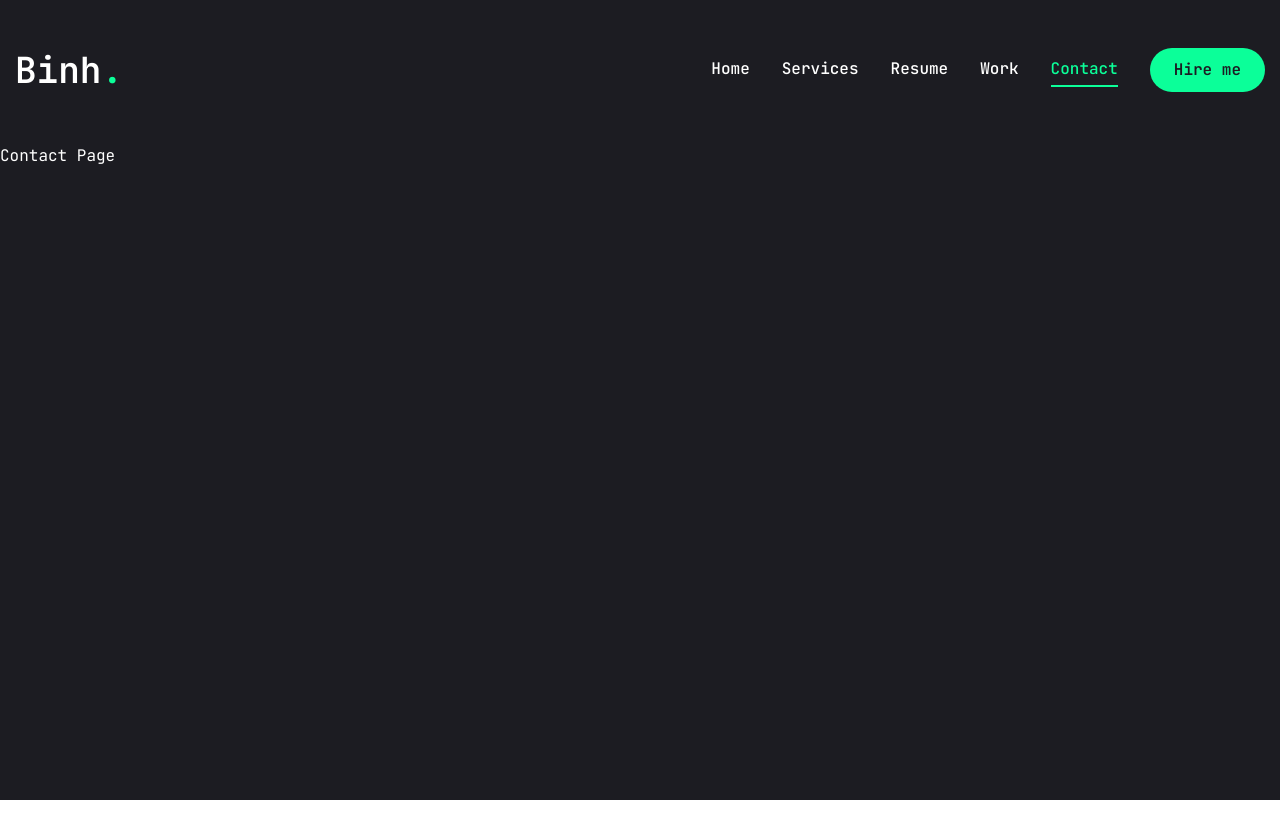
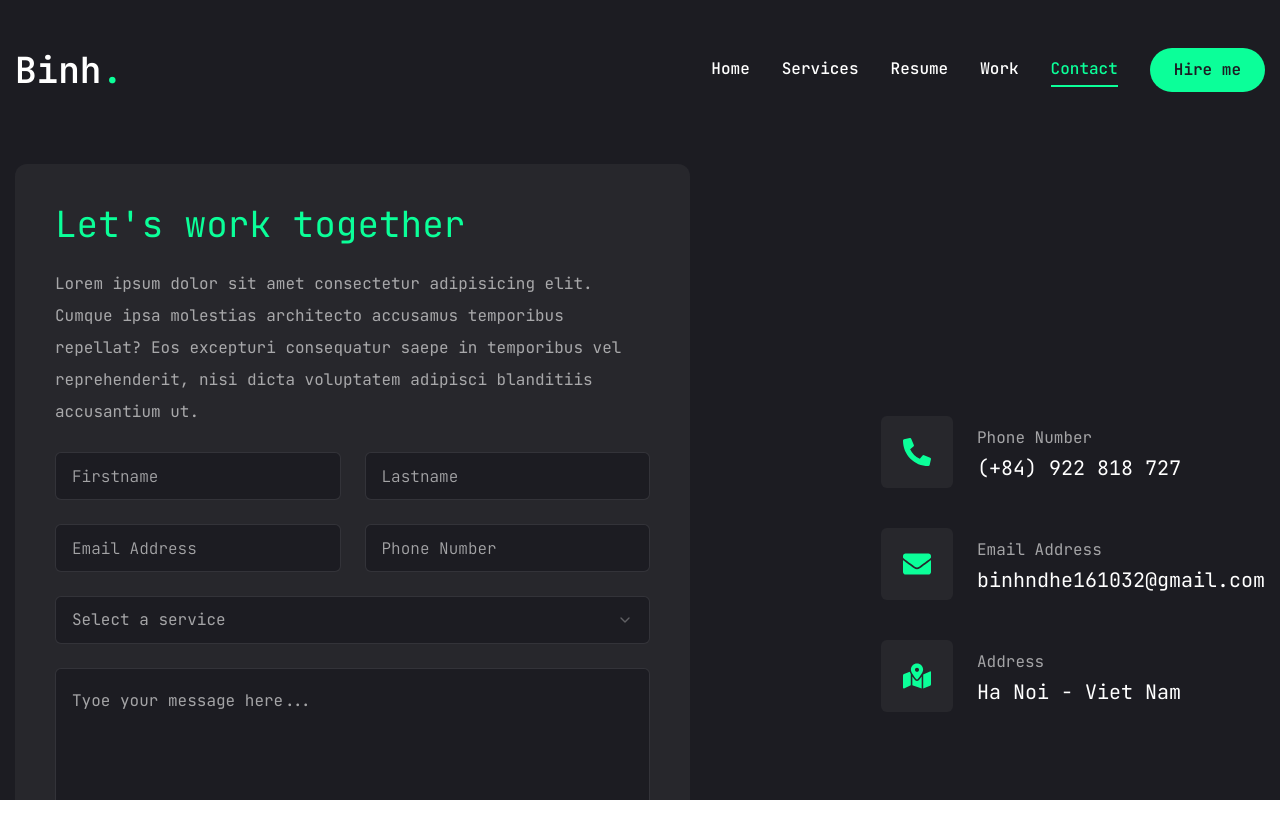
Before and after one commit to Binhchuoizzz/binh, a Next.js app: page /contact in a window 1280 px wide. Shown: the top 838 px of the page. Before the commit the page ends 800 px from the top, so only its background shows below. Built offline with nearby package versions, Linux system fonts and the light colour scheme.

Commit message:
Xong khung Sườn

```diff
--- a/app/contact/page.jsx
+++ b/app/contact/page.jsx
@@ -1,7 +1,119 @@
-const  Contact= () => {
+"use client";
+
+import { Button } from "@/components/ui/button";
+import { Input } from "@/components/ui/input";
+import { Textarea } from "@/components/ui/textarea";
+
+import { Select, SelectContent, SelectGroup, SelectItem, SelectLabel, SelectTrigger, SelectValue } from "@/components/ui/select";
+
+import { FaPhoneAlt, FaEnvelope, FaMapMarkedAlt } from "react-icons/fa";
+
+
+const info = [
+  {
+    icon: <FaPhoneAlt />,
+    title: "Phone Number",
+    description: "(+84) 922 818 727",
+  },
+  {
+    icon: <FaEnvelope />,
+    title: "Email Address",
+    description: "binhndhe161032@gmail.com",
+  },
+  {
+    icon: <FaMapMarkedAlt />,
+    title: "Address",
+    description: "Ha Noi - Viet Nam",
+  },
+];
+
+import { motion } from "framer-motion";
+
+const Contact = () => {
   return (
-    <div>Contact Page</div>
-  )
-}
+    <motion.section
+      initial={{ opacity: 0 }}
+      animate={{
+        opacity: 1,
+        transition: { delay: 2.4, duration: 0.4, ease: "easeIn" }
+      }}
+      className="py-6"
+    >
+      <div className="container mx-auto">
+        <div className="flex flex-col xl:flex-row gap-[30px]">
+          {/* Form */}
+          <div className="xl:w-[54%] order-2 xl:order-none">
+            <form className="flex flex-col gap-6 p-10 bg-[#27272c] rounded-xl">
+              <h3 className="text-4xl text-accent">Let's work together</h3>
+              <p className="text-white/60">Lorem ipsum dolor sit amet consectetur adipisicing elit. Cumque ipsa molestias architecto accusamus temporibus repellat? Eos excepturi consequatur saepe in temporibus vel reprehenderit, nisi dicta voluptatem adipisci blanditiis accusantium ut. </p>
+              {/* Input */}
+              <div className="grid grid-cols-1 md:grid-cols-2 gap-6">
+                <Input
+                  type="firstname"
+                  placeholder="Firstname"
+                />
+                <Input
+                  type="lastname"
+                  placeholder="Lastname"
+                />
+                <Input
+                  type="email"
+                  placeholder="Email Address"
+                />
+                <Input
+                  type="phone"
+                  placeholder="Phone Number"
+                />
+              </div>
+              {/* Select */}
+              <Select>
+                <SelectTrigger className="w-full">
+                  <SelectValue placeholder="Select a service" />
+                </SelectTrigger>
+                <SelectContent>
+                  <SelectGroup>
+                    <SelectLabel>Select a service</SelectLabel>
+                    <SelectItem value="est">Web Development</SelectItem>
+                    <SelectItem value="cst">UI/UX Design</SelectItem>
+                    <SelectItem value="mst">Logo Design</SelectItem>
+                  </SelectGroup>
+                </SelectContent>
+              </Select>
+              {/* textarea */}
+              <Textarea
+                placeholder="Tyoe your message here..."
+                className="h-[200px]"
+              />
+              {/* Btn */}
+              <Button size="md" class="max-w-40">
+                Send message
+              </Button>
+            </form>
+          </div>
+          {/* Info */}
+          <div className="flex-1 flex items-center xl:justify-end order-1
+          xl:order-none mb-8 xl:mb-0">
+            <ul className="flex flex-col gap-10">
+              {info.map((item, index) => {
+                return (
+                  <li key={index} className="flex items-center gap-6">
+                    <div className="w-[52px] h-[52px] xl:w-[72px] xl:h-[72px] bg-[#27272c]
+                    text-accent rounded-md flex items-center justify-center">
+                      <div className="text-[28px]">{item.icon}</div>
+                    </div>
+                    <div className="flex-1">
+                      <p className="text-white/60">{item.title}</p>
+                      <h3 className="text-xl">{item.description}</h3>
+                    </div>
+                  </li>
+                );
+              })}
+            </ul>
+          </div>
+        </div>
+      </div>
+    </motion.section>
+  );
+};
 
 export default Contact
--- a/components/Photo.jsx
+++ b/components/Photo.jsx
@@ -21,7 +21,7 @@
                          className="w-[298px] h-[298px] xl:w-[498px] xl:h-[498px] mix-blend-lighten
                          absolute">
                          <Image
-                              src="/assets/photo.jpg"
+                              src="/assets/photo.png"
                               priority quality={100}
                               fill
                               alt="Binh's Picture"
--- a/components/ui/input.jsx
+++ b/components/ui/input.jsx
@@ -7,7 +7,7 @@
     (<input
       type={type}
       className={cn(
-        "flex h-10 w-full rounded-md border border-slate-200 bg-white px-3 py-2 text-sm ring-offset-white file:border-0 file:bg-transparent file:text-sm file:font-medium file:text-slate-950 placeholder:text-slate-500 focus-visible:outline-none focus-visible:ring-2 focus-visible:ring-slate-950 focus-visible:ring-offset-2 disabled:cursor-not-allowed disabled:opacity-50 dark:border-slate-800 dark:bg-slate-950 dark:ring-offset-slate-950 dark:file:text-slate-50 dark:placeholder:text-slate-400 dark:focus-visible:ring-slate-300",
+        "flex h-[48px] rounded-md border border-white/10 focus:border-accent font-light bg-primary px-4 py-5 text-base placeholder:text-white/60 outline-none",
         className
       )}
       ref={ref}
--- a/components/ui/select.jsx
+++ b/components/ui/select.jsx
@@ -16,7 +16,7 @@
   <SelectPrimitive.Trigger
     ref={ref}
     className={cn(
-      "flex h-10 w-full items-center justify-between rounded-md border border-slate-200 bg-white px-3 py-2 text-sm ring-offset-white placeholder:text-slate-500 focus:outline-none focus:ring-2 focus:ring-slate-950 focus:ring-offset-2 disabled:cursor-not-allowed disabled:opacity-50 [&>span]:line-clamp-1 dark:border-slate-800 dark:bg-slate-950 dark:ring-offset-slate-950 dark:placeholder:text-slate-400 dark:focus:ring-slate-300",
+      "flex h-[48px] w-full items-center justify-between rounded-md border border-white/10 bg-primary px-4 py-5 text-base text-white/60 placeholder:text-white/10 focus:border-accent outline-none",
       className
     )}
     {...props}>
@@ -54,9 +54,9 @@
     <SelectPrimitive.Content
       ref={ref}
       className={cn(
-        "relative z-50 max-h-96 min-w-[8rem] overflow-hidden rounded-md border border-slate-200 bg-white text-slate-950 shadow-md data-[state=open]:animate-in data-[state=closed]:animate-out data-[state=closed]:fade-out-0 data-[state=open]:fade-in-0 data-[state=closed]:zoom-out-95 data-[state=open]:zoom-in-95 data-[side=bottom]:slide-in-from-top-2 data-[side=left]:slide-in-from-right-2 data-[side=right]:slide-in-from-left-2 data-[side=top]:slide-in-from-bottom-2 dark:border-slate-800 dark:bg-slate-950 dark:text-slate-50",
+        "relative z-50 max-h-96 min-w-[8rem] overflow-hidden rounded-md border border-white/10 bg-primary text-white shadow-md data-[state=open]:animate-in data-[state=closed]:animate-out data-[state=closed]:fade-out-0 data-[state=open]:fade-in-0 data-[state=closed]:zoom-out-95 data-[state=open]:zoom-in-95 data-[side=bottom]:slide-in-from-top-2 data-[side=left]:slide-in-from-right-2 data-[side=right]:slide-in-from-left-2 data-[side=top]:slide-in-from-bottom-2 dark:border-slate-800 dark:bg-slate-950 dark:text-slate-50",
         position === "popper" &&
-          "data-[side=bottom]:translate-y-1 data-[side=left]:-translate-x-1 data-[side=right]:translate-x-1 data-[side=top]:-translate-y-1",
+        "data-[side=bottom]:translate-y-1 data-[side=left]:-translate-x-1 data-[side=right]:translate-x-1 data-[side=top]:-translate-y-1",
         className
       )}
       position={position}
@@ -85,7 +85,7 @@
   <SelectPrimitive.Item
     ref={ref}
     className={cn(
-      "relative flex w-full cursor-default select-none items-center rounded-sm py-1.5 pl-8 pr-2 text-sm outline-none focus:bg-slate-100 focus:text-slate-900 data-[disabled]:pointer-events-none data-[disabled]:opacity-50 dark:focus:bg-slate-800 dark:focus:text-slate-50",
+      "relative flex w-full cursor-default select-none items-center rounded-sm py-1.5 pl-8 pr-2 text-sm outline-none focus:bg-accent focus:text-primary data-[disabled]:pointer-events-none data-[disabled]:opacity-50 dark:focus:bg-slate-800 dark:focus:text-slate-50",
       className
     )}
     {...props}>
--- a/components/ui/textarea.jsx
+++ b/components/ui/textarea.jsx
@@ -6,7 +6,7 @@
   return (
     (<textarea
       className={cn(
-        "flex min-h-[80px] w-full rounded-md border border-slate-200 bg-white px-3 py-2 text-sm ring-offset-white placeholder:text-slate-500 focus-visible:outline-none focus-visible:ring-2 focus-visible:ring-slate-950 focus-visible:ring-offset-2 disabled:cursor-not-allowed disabled:opacity-50 dark:border-slate-800 dark:bg-slate-950 dark:ring-offset-slate-950 dark:placeholder:text-slate-400 dark:focus-visible:ring-slate-300",
+        "flex min-h-[80px] w-full rounded-md border border-white/10 bg-primary px-4 py-5 text-base placeholder:text-white/60 focus-visible:outline-none focus-visible:ring-1 focus-visible:ring-accent focus-visible:ring-offset disabled:cursor-not-allowed disabled:opacity-50",
         className
       )}
       ref={ref}
```
Also changed, not shown: public/assets/photo.jpg (deleted), public/assets/photo.png (added).
